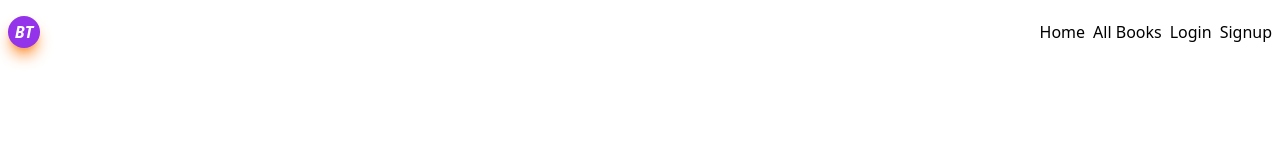
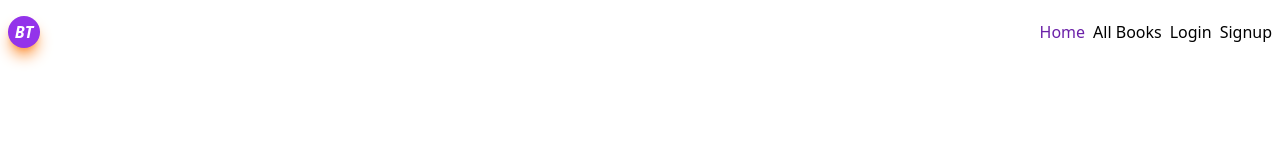
Before and after one commit to bilashism/booitooi, a React (Vite) app: page / in a window 1280 px wide. Shown: the top 160 px of the page. Built offline with nearby package versions, Linux system fonts and the light colour scheme; no server answers.

Commit message:
feat: added active navlink

```diff
--- a/src/layouts/Navbar.tsx
+++ b/src/layouts/Navbar.tsx
@@ -1,5 +1,5 @@
 import { signOut } from 'firebase/auth';
-import { Link } from 'react-router-dom';
+import { NavLink } from 'react-router-dom';
 
 import { Logo } from '../components/Logo';
 import { auth } from '../lib/firebase';
@@ -21,19 +21,27 @@ export const Navbar = () => {
           <Logo />
           <ul className="flex items-center gap-2 2xl:gap-3">
             <li className="hover:underline underline-offset-8 hover:text-purple-600 transition-colors active:text-purple-800">
-              <Link to="/">Home</Link>
+              <NavLink to="/" className="[&.active]:text-purple-800">
+                Home
+              </NavLink>
             </li>
             <li className="hover:underline underline-offset-8 hover:text-purple-600 transition-colors active:text-purple-800">
-              <Link to="/books">All Books</Link>
+              <NavLink to="/books" className="[&.active]:text-purple-800">
+                All Books
+              </NavLink>
             </li>
 
             {!user?.email ? (
               <>
                 <li className="hover:underline underline-offset-8 hover:text-purple-600 transition-colors active:text-purple-800">
-                  <Link to="/login">Login</Link>
+                  <NavLink to="/login" className="[&.active]:text-purple-800">
+                    Login
+                  </NavLink>
                 </li>
                 <li className="hover:underline underline-offset-8 hover:text-purple-600 transition-colors active:text-purple-800">
-                  <Link to="/signup">Signup</Link>
+                  <NavLink to="/signup" className="[&.active]:text-purple-800">
+                    Signup
+                  </NavLink>
                 </li>
               </>
             ) : (
```
